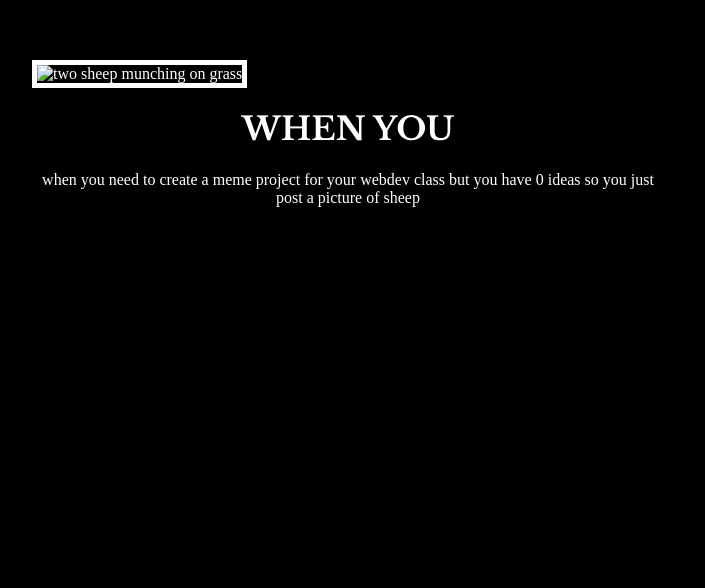
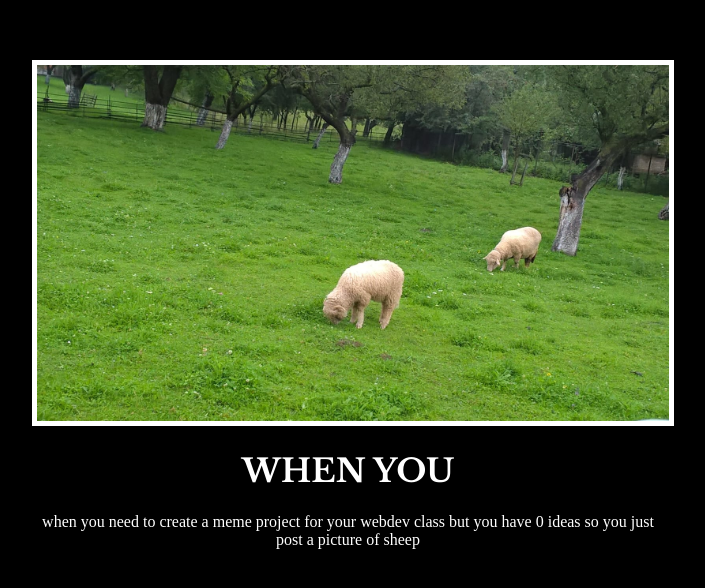
Before and after one commit to cosmiccrispapple/Project2-htmlcss-portfolio, a plain HTML site: page indexmeme.html in a window 1280 px wide. Shown: the part 256-844 px from the top of the page, without its empty margins (292-997 px from the left). Before the commit the page ends 800 px from the top, so only its background shows below. Drawn offline with nearby package versions, Linux system fonts and the light colour scheme; a web font is replaced by a local one.

Commit message:
Update indexmeme.html

```diff
--- a/indexmeme.html
+++ b/indexmeme.html
@@ -62,7 +62,7 @@ But it must have the following features:
 
     <body>
        <div>
-        <img src="./assets/images/WhatsApp Image 2018-07-09 at 17.56.17.jpeg" alt="two sheep munching on grass"/>
+        <img src="sheepies.jpeg" alt="two sheep munching on grass"/>
         <h1 class="libre-baskerville-baskerville">when you</h1>
         <p>when you need to create a meme project for your webdev class but you have 0 ideas so you just post a picture of sheep</p>
        </div>
```
